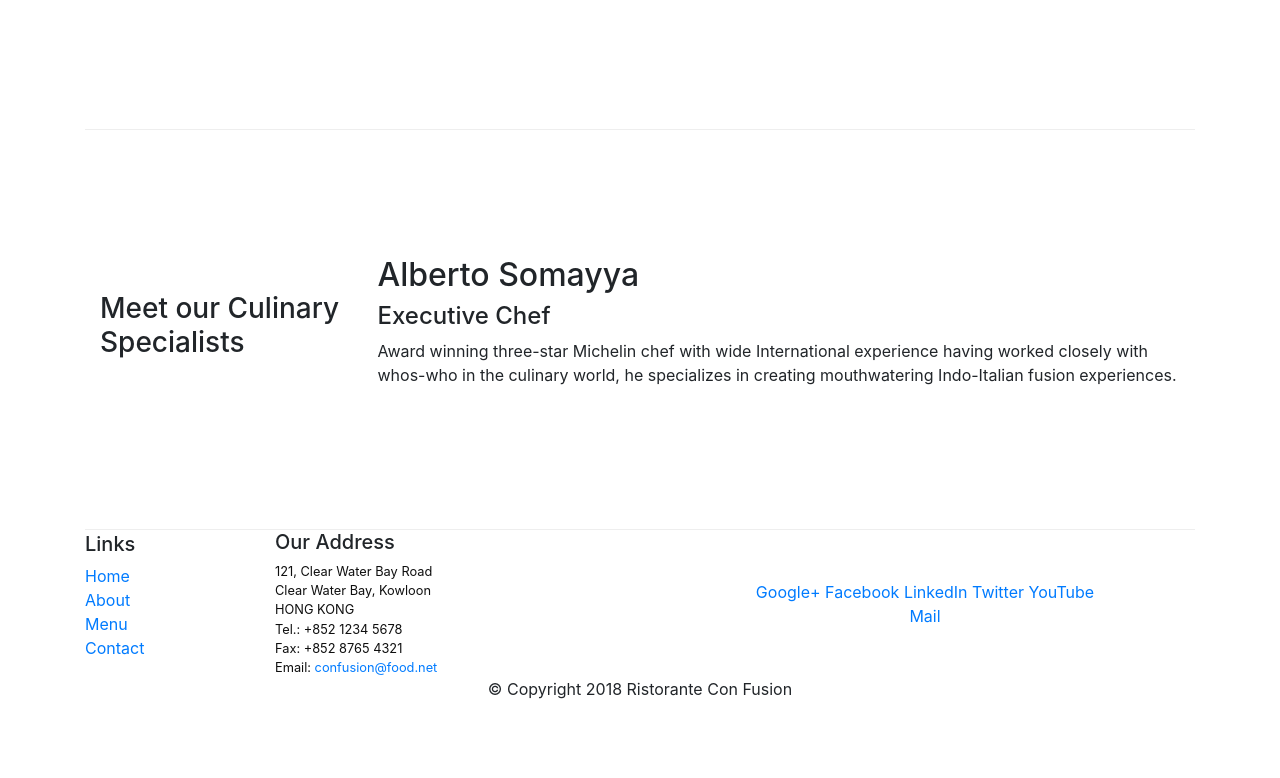
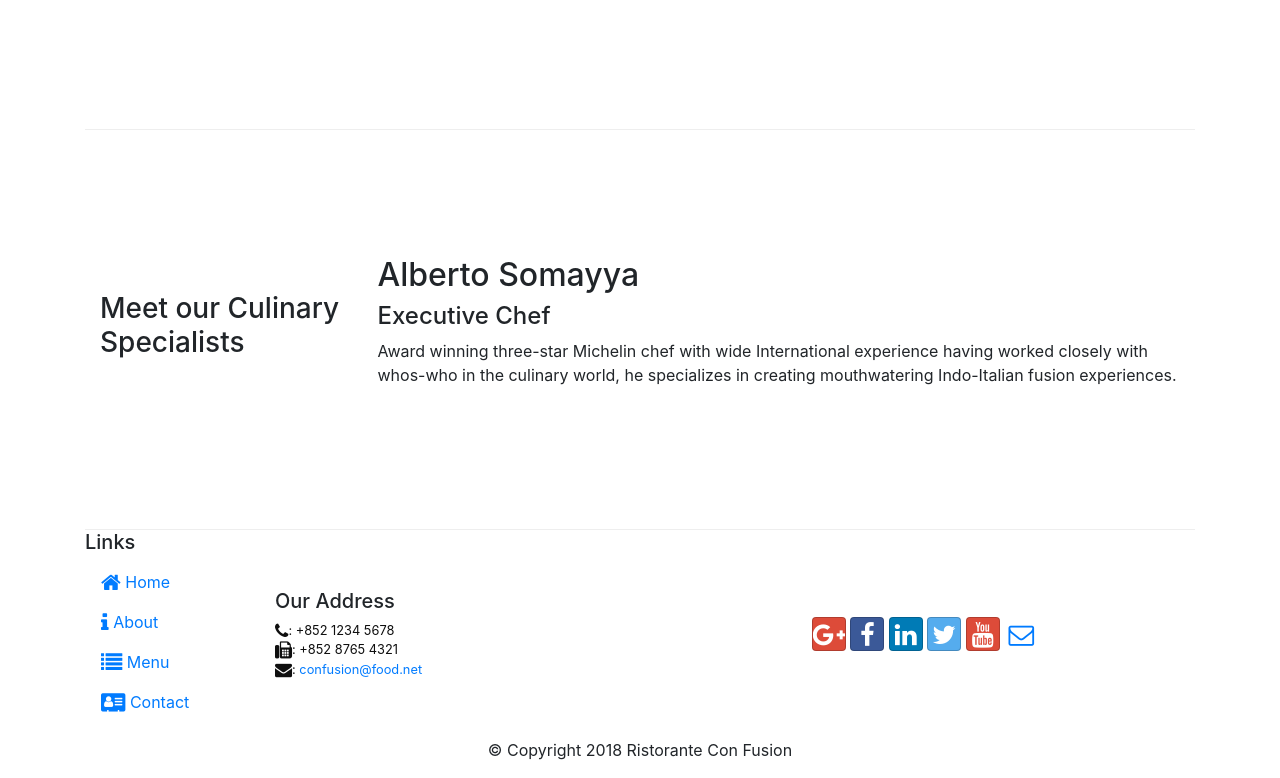
Before and after one commit to HamzaHaimeur19/Bootstrap4, a website: page index.html in a window 1280 px wide. Shown: the part 1004-1782 px from the top of the page. Before the commit the page ends 1721 px from the top, so only its background shows below. Drawn offline with nearby package versions, Linux system fonts and the light colour scheme.

Commit message:
icon fonts

```diff
--- a/index.html
+++ b/index.html
@@ -10,6 +10,8 @@
 
     <!-- Bootstrap CSS -->
     <link rel="stylesheet" href="node_modules/bootstrap/dist/css/bootstrap.min.css">
+    <link rel="stylesheet" href="node_modules/font-awesome/css/font-awesome.min.css">
+    <link rel="stylesheet" href="node_modules/bootstrap-social/bootstrap-social.css">
     <link rel="stylesheet" href="css/styles.css">
 </head>
 
@@ -21,13 +23,18 @@
             </button>
             <a class="navbar-brand" href="#">Ristorante Con Fusion</a>
             <div class="collapse navbar-collapse" id="Navbar">
-            <ul class="navbar-nav mr-auto">
-                <li class="nav-item active"><a class="nav-link" href="#">Home</a></li>
-                <li class="nav-item"><a class="nav-link" href="./aboutus.html">About</a></li>
-                <li class="nav-item"><a class="nav-link" href="#">Menu</a></li>
-                <li class="nav-item"><a class="nav-link" href="#">Contact</a></li>
-            </ul>
-        </div>
+                <ul class="navbar-nav mr-auto">
+                    <li class="nav-item active"><a class="nav-link" href="./index.html"><span
+                                class="fa fa-home fa-lg"></span>
+                            Home</a></li>
+                    <li class="nav-item"><a class="nav-link" href="./aboutus.html"><span
+                                class="fa fa-info fa-lg"></span> About</a></li>
+                    <li class="nav-item"><a class="nav-link" href="#"><span class="fa fa-list fa-lg"></span> Menu</a>
+                    </li>
+                    <li class="nav-item"><a class="nav-link" href="#"><span class="fa fa-address-card fa-lg"></span>
+                            Contact</a></li>
+                </ul>
+            </div>
         </div>
     </nav>
     <header class="jumbotron">
@@ -89,31 +96,38 @@
                 <div class="col-4 col-sm-2 align-self-center">
                     <h5>Links</h5>
                     <ul class="list-unstyled">
-                        <li><a href="#">Home</a></li>
-                        <li><a href="#">About</a></li>
-                        <li><a href="#">Menu</a></li>
-                        <li><a href="#">Contact</a></li>
+                        <li class="nav-item"><a class="nav-link" href="./index.html"><span
+                                    class="fa fa-home fa-lg"></span> Home</a></li>
+                        <li class="nav-item active"><a class="nav-link" href="#"><span class="fa fa-info fa-lg"></span>
+                                About</a></li>
+                        <li class="nav-item"><a class="nav-link" href="#"><span class="fa fa-list fa-lg"></span>
+                                Menu</a></li>
+                        <li class="nav-item"><a class="nav-link" href="#"><span class="fa fa-address-card fa-lg"></span>
+                                Contact</a></li>
                     </ul>
                 </div>
                 <div class="col-7 col-sm-5">
                     <h5>Our Address</h5>
                     <address>
-                        121, Clear Water Bay Road<br>
-                        Clear Water Bay, Kowloon<br>
-                        HONG KONG<br>
-                        Tel.: +852 1234 5678<br>
-                        Fax: +852 8765 4321<br>
-                        Email: <a href="mailto:confusion@food.net">confusion@food.net</a>
+                        <i class="fa fa-phone fa-lg"></i>: +852 1234 5678<br>
+                        <i class="fa fa-fax fa-lg"></i>: +852 8765 4321<br>
+                        <i class="fa fa-envelope fa-lg"></i>:
+                        <a href="mailto:confusion@food.net">confusion@food.net</a>
                     </address>
                 </div>
                 <div class="col-12 col-sm-4">
                     <div class="text-center">
-                        <a href="http://google.com/+">Google+</a>
-                        <a href="http://www.facebook.com/profile.php?id=">Facebook</a>
-                        <a href="http://www.linkedin.com/in/">LinkedIn</a>
-                        <a href="http://twitter.com/">Twitter</a>
-                        <a href="http://youtube.com/">YouTube</a>
-                        <a href="mailto:">Mail</a>
+                        <a class="btn btn-social-icon btn-google" href="http://google.com/+"><i
+                                class="fa fa-google-plus"></i></a>
+                        <a class="btn btn-social-icon btn-facebook" href="http://www.facebook.com/profile.php?id="><i
+                                class="fa fa-facebook"></i></a>
+                        <a class="btn btn-social-icon btn-linkedin" href="http://www.linkedin.com/in/"><i
+                                class="fa fa-linkedin"></i></a>
+                        <a class="btn btn-social-icon btn-twitter" href="http://twitter.com/"><i
+                                class="fa fa-twitter"></i></a>
+                        <a class="btn btn-social-icon btn-google" href="http://youtube.com/"><i
+                                class="fa fa-youtube"></i></a>
+                        <a class="btn btn-social-icon" href="mailto:"><i class="fa fa-envelope-o"></i></a>
                     </div>
                 </div>
             </div>
--- a/package.json
+++ b/package.json
@@ -15,6 +15,8 @@
   },
   "dependencies": {
     "bootstrap": "^4.0.0",
+    "bootstrap-social": "^5.1.1",
+    "font-awesome": "^4.7.0",
     "jquery": "^3.3.1",
     "popper.js": "^1.12.9"
   }
```
Also changed, not shown: aboutus.html (+14 -8 lines), 1 other file.
